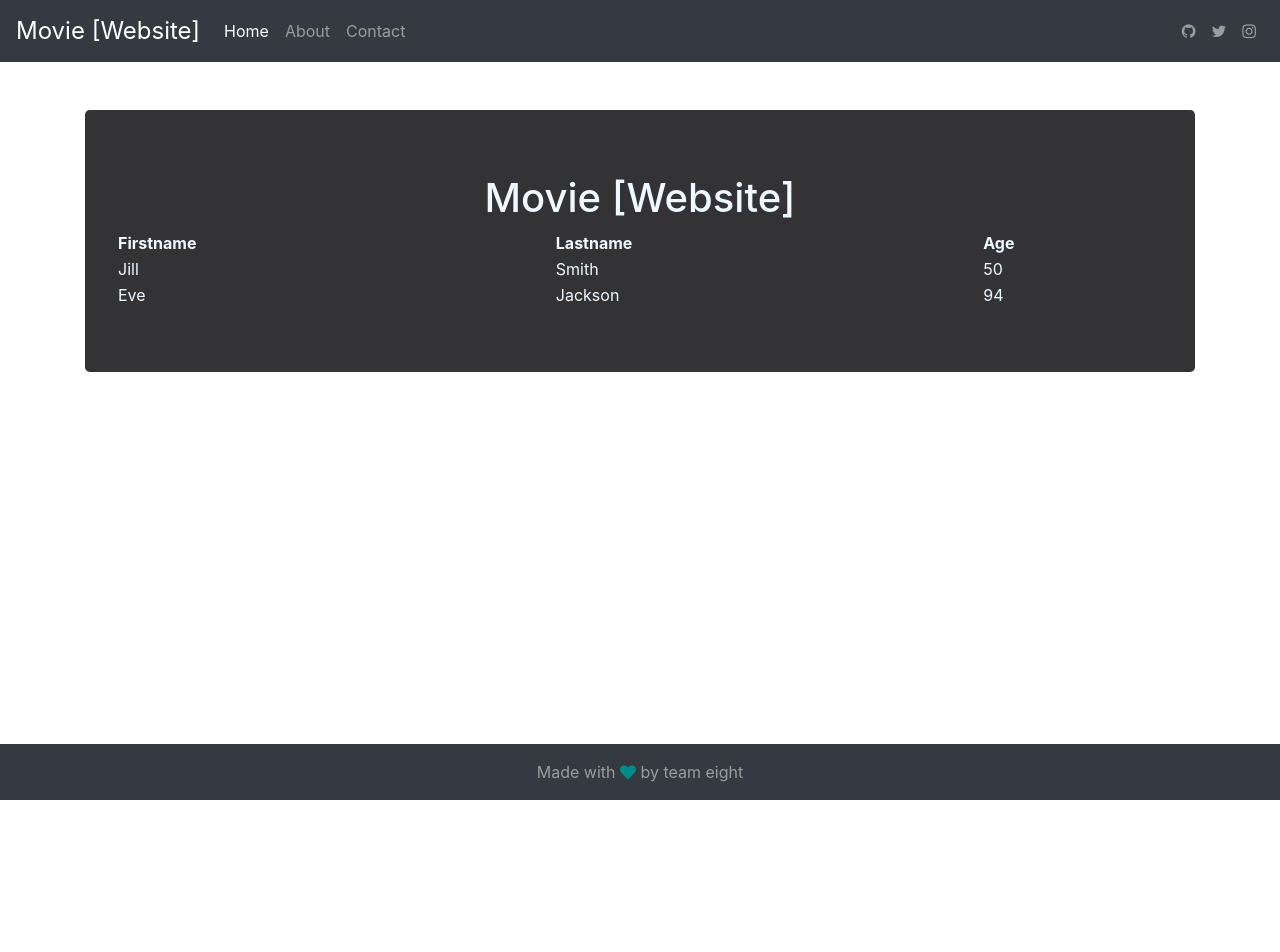
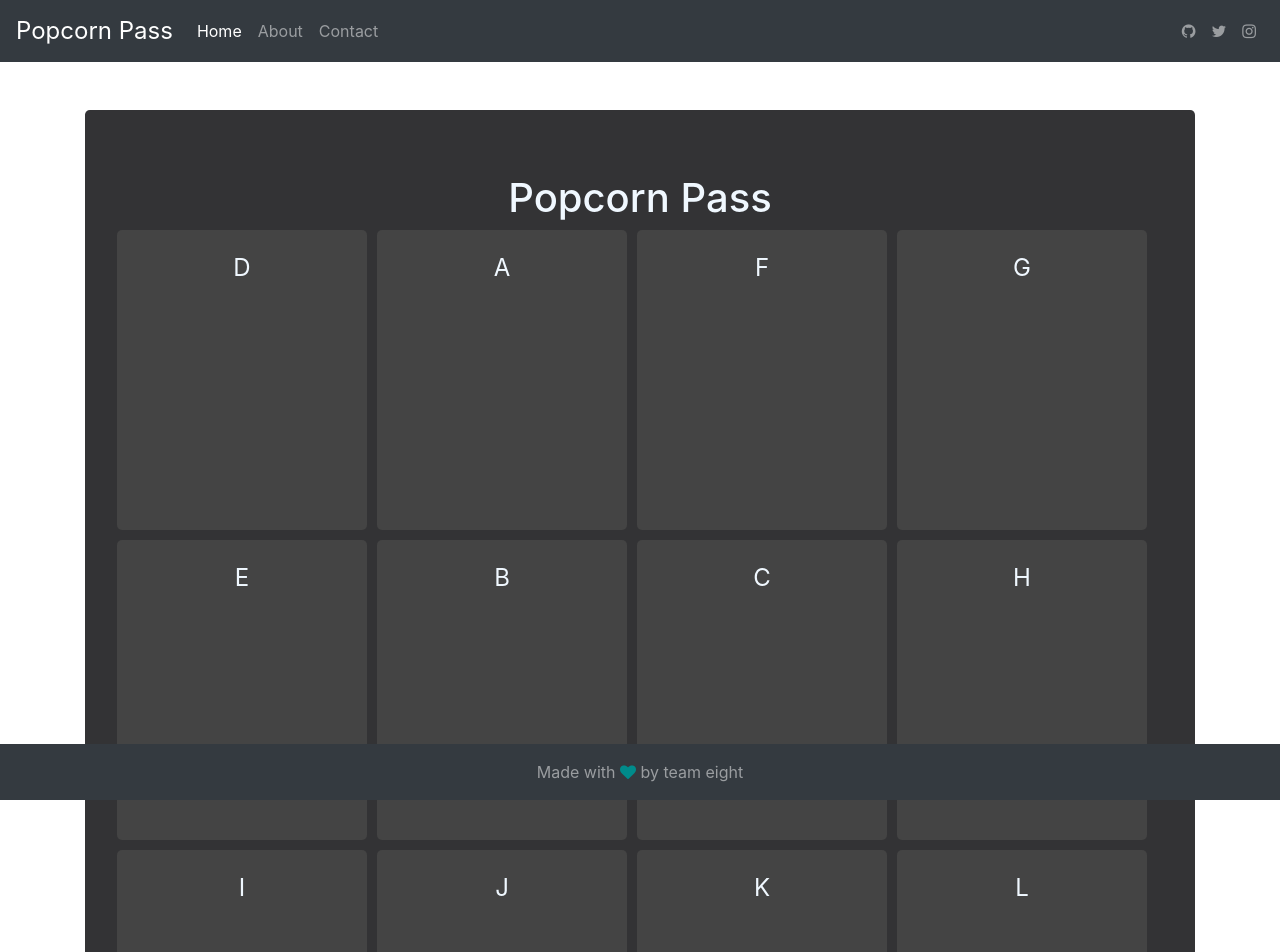
Before and after one commit to gzhao12/CISC474_Project2, an Angular app: page / in a window 1280 px wide. Shown: the top 952 px of the page. Before the commit the page ends 800 px from the top, so only its background shows below. Built offline with nearby package versions, Linux system fonts and the light colour scheme.

Commit message:
added grid

```diff
--- a/src/app/app.component.css
+++ b/src/app/app.component.css
@@ -11,3 +11,62 @@ table {
 th, tr {
     text-align: left;
 }
+
+body {
+margin: 40px;
+}
+
+.wrapper {
+
+    display: grid;
+    grid-template-columns: 250px 250px 250px 250px;
+    grid-template-rows: 300px 300px 300px 300px;
+    grid-gap: 10px;
+    background-color:  rgb(51, 51, 53);
+    color: #444;
+}
+
+.box {
+    background-color: #444;
+    color: #fff;
+    border-radius: 5px;
+    padding: 20px;
+    font-size: 150%;
+}
+
+.a {
+    grid-column-start: 2;
+    grid-column-end: 3;
+    grid-row-start: 1;
+    grid-row-end: 2;
+    }
+.b {
+    grid-column-start: 2;
+    grid-column-end: 3;
+    grid-row-start: 2;
+    grid-row-end: 3;
+}
+.c {
+    grid-column-start: 3;
+    grid-column-end: 4;
+    grid-row-start: 2;
+    grid-row-end: 3;
+}
+.d {
+    grid-column-start: 1;
+    grid-column-end: 2;
+    grid-row-start: 1;
+    grid-row-end: 2;
+}
+.e {
+    grid-column-start: 1;
+    grid-column-end: 2;
+    grid-row-start: 2;
+    grid-row-end: 3;
+}
+.f {
+    grid-column-start: 3;
+    grid-column-end: 4;
+    grid-row-start: 1;
+    grid-row-end: 2;
+}
--- a/src/app/app.component.html
+++ b/src/app/app.component.html
@@ -1,22 +1,23 @@
 <app-layout>
     <div class="jumbotron">
-      <h1>Movie [Website]</h1>
-      <table style="width:100%">
-          <tr>
-            <th>Firstname</th>
-            <th>Lastname</th>
-            <th>Age</th>
-          </tr>
-          <tr>
-            <td>Jill</td>
-            <td>Smith</td>
-            <td>50</td>
-          </tr>
-          <tr>
-            <td>Eve</td>
-            <td>Jackson</td>
-            <td>94</td>
-          </tr>
-        </table>
+      <h1>Popcorn Pass</h1>
+      <div class="wrapper">
+        <div class="box a">A</div>
+        <div class="box b">B</div>
+        <div class="box c">C</div>
+        <div class="box d">D</div>
+        <div class="box e">E</div>
+        <div class="box f">F</div>
+        <div class="box g">G</div>
+        <div class="box h">H</div>
+        <div class="box i">I</div>
+        <div class="box j">J</div>
+        <div class="box k">K</div>
+        <div class="box l">L</div>
+        <div class="box m">M</div>
+        <div class="box n">N</div>
+        <div class="box o">O</div>
+        <div class="box p">P</div>
+      </div>
     </div>
 </app-layout>
--- a/src/app/ui/header/header.component.html
+++ b/src/app/ui/header/header.component.html
@@ -1,5 +1,5 @@
 <nav class="navbar navbar-dark bg-dark mb-5">
-  <a class="navbar-brand" href="/">Movie [Website]</a>
+  <a class="navbar-brand" href="/">Popcorn Pass</a>
   <div class="navbar-expand mr-auto">
     <div class="navbar-nav">
       <a class="nav-item nav-link active" href="#">Home</a>
```
